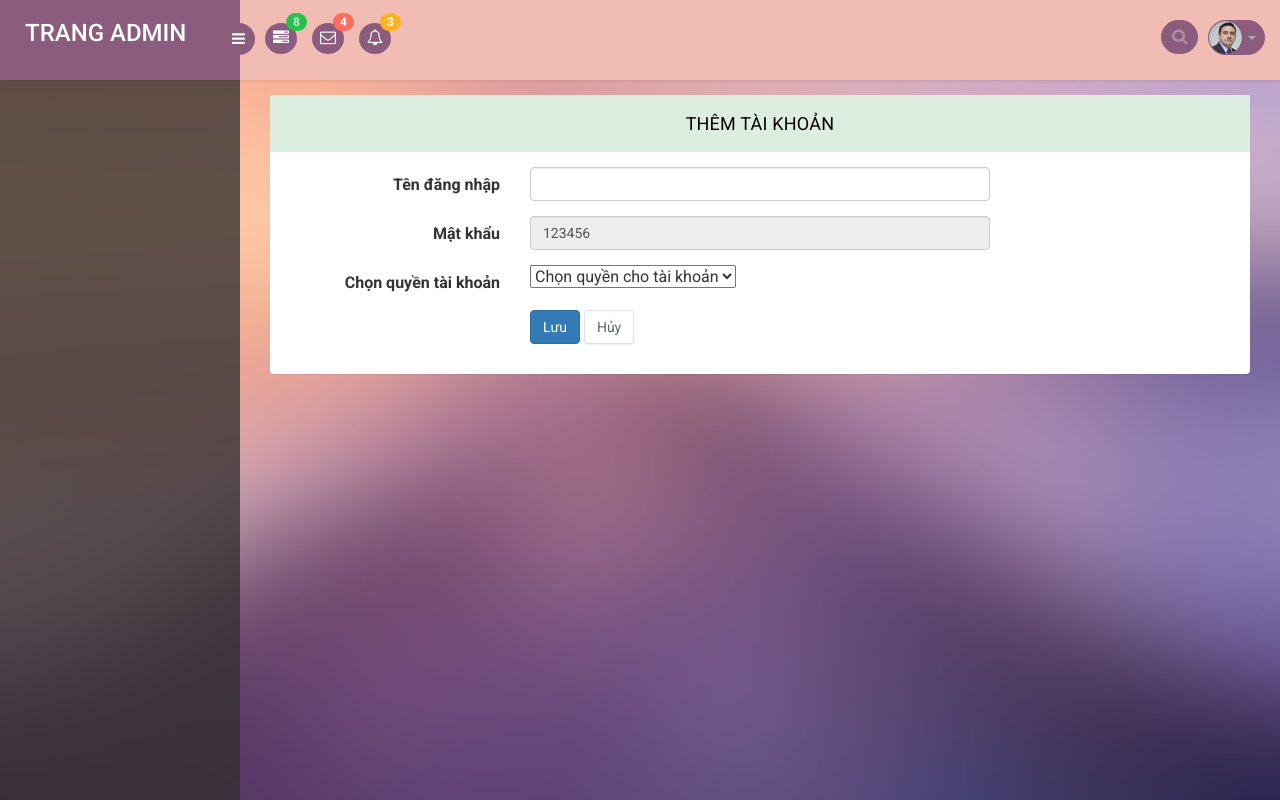
After one commit to phongphu1802/XDPMMHPL_WEB, a Laravel app: template resources/views/admin/add_account.blade.php in a window 1280 px wide. The commit adds this page. Run offline with Laravel 8, Linux system fonts and the light colour scheme; the template is opened without the code that fills it, so the values that code supplies are empty; some libraries are stand-ins or nearby versions.

Commit message:
Update add acount

```diff
--- /dev/null
+++ b/resources/views/admin/add_account.blade.php
@@ -0,0 +1,49 @@
+@extends('admin_layout')
+@section('admin_content')
+<div class="col-lg-12">
+	<section class="panel">
+		<header class="panel-heading">
+			Thêm tài khoản
+		</header>
+		<div class="panel-body" style="display: block;">
+			<div class="form">
+				<form class="cmxform form-horizontal " id="signupForm" method="post" action="{{URL::to('admin/12/add_account')}}" novalidate="novalidate">
+					{{ csrf_field() }}
+					<div class="form-group ">
+						<label for="username" class="control-label col-lg-3">Tên đăng nhập</label>
+						<div class="col-lg-6">
+							<input class=" form-control" id="username" name="username" type="text">
+						</div>
+					</div>
+					<div class="form-group ">
+						<label for="password" class="control-label col-lg-3">Mật khẩu</label>
+						<div class="col-lg-6">
+							<input class=" form-control" value="123456" id="password" name="password" type="text" readonly="readonly">
+						</div>
+					</div>
+					<div class="form-group ">
+						<label for="agree" class="control-label col-lg-3 col-sm-3">Chọn quyền tài khoản</label>
+						<div class="col-lg-6 col-sm-9">
+							<select name="position_id">
+								<option>Chọn quyền cho tài khoản</option>
+								@foreach($arPosition as $arrayPosition)
+									@if($arrayPosition->id!=1)
+										<option value="{{$arrayPosition->id}}">{{$arrayPosition->title_name}}</option>
+									@endif
+								@endforeach
+							</select>
+						</div>
+					</div>
+
+					<div class="form-group">
+						<div class="col-lg-offset-3 col-lg-6">
+							<button class="btn btn-primary" type="submit">Lưu</button>
+							<a href="{{URL::to('admin/12/')}}"><button class="btn btn-default" type="button">Hủy</button></a>
+						</div>
+					</div>
+				</form>
+			</div>
+		</div>
+	</section>
+</div>
+@endsection
--- a/resources/views/admin/unhidden_position.blade.php
+++ b/resources/views/admin/unhidden_position.blade.php
@@ -28,7 +28,8 @@
                     <tr data-expanded="true">
                         <td data-sortable="true">{{$values->title_name}}</td>
                         <td data-sortable="true">
-                           <form method="get" action="{{URL::to('admin/13/unhidden-save')}}">
+                           <form method="post" action="{{URL::to('admin/13/unhidden-save')}}">
+                              {{ csrf_field() }}
                               <button class="btn btn-danger btn-sm" style="float: left" title="Mở khóa quyền" name="id" value="{{$values->id}}" id="{{$values->id}}" type="submit"><i class="fa fa-unlock"></i></button>
                            </form>
                         </td>
--- a/routes/web.php
+++ b/routes/web.php
@@ -50,18 +50,19 @@ Route::prefix('admin')->group(function () {
     Route::get('/11',[LoginController::class, '']);
     Route::prefix('/12')->group(function () {
         Route::get('',[AccountController::class, 'account_management']);
-        Route::get('/add',[AccountController::class, 'account_management']);
+        Route::get('/add',[AccountController::class, 'add_account']);
+        Route::post('/add_account',[AccountController::class, 'add_save_account']);
         Route::post('/hidden',[AccountController::class, 'hidden_account']);
         Route::post('/unhidden',[AccountController::class, 'unhidden_account']);
     });
 
     Route::prefix('/13')->group(function () {
-                Route::get('',[Position_PermissionController::class, 'permission_management']);
+        Route::get('',[Position_PermissionController::class, 'permission_management']);
         Route::get('/add',[Position_PermissionController::class, 'add_position_permission']);
         Route::post('/add-save',[Position_PermissionController::class, 'repair_save_position_permission']);
-        Route::get('/hidden',[Position_PermissionController::class, 'hidden_position_permission']);
+        Route::post('/hidden',[Position_PermissionController::class, 'hidden_position_permission']);
         Route::get('/unhidden',[Position_PermissionController::class, 'unhidden_position_permission']);
-        Route::get('/unhidden-save',[Position_PermissionController::class, 'unhidden_save_position_permission']);
+        Route::post('/unhidden-save',[Position_PermissionController::class, 'unhidden_save_position_permission']);
         Route::get('/repair',[Position_PermissionController::class, 'repair_position_permission']);
         Route::post('/repair-save',[Position_PermissionController::class, 'repair_save_position_permission']);
 
```
Also changed, not shown: app/Http/Controllers/AccountController.php (+20 -4 lines), app/Models/AccountModel.php (+15 -0 lines), resources/views/admin/account_management.blade.php (+11 -7 lines), resources/views/admin/permission_management.blade.php (+4 -7 lines).
